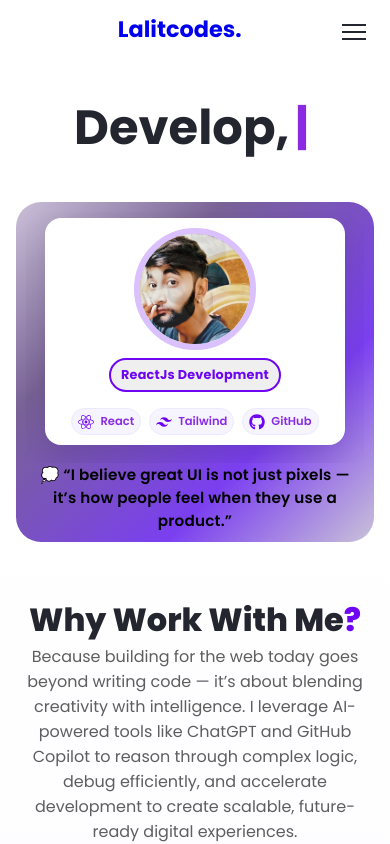
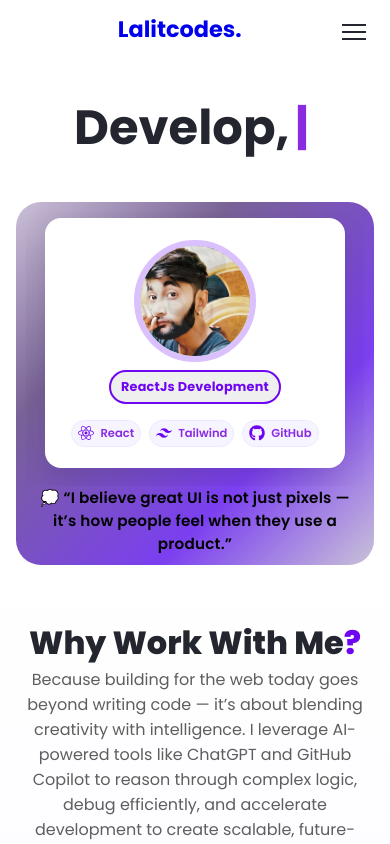
Before and after one commit to Rajputlalit/ReactJsPortfolio, a React (Vite) app: page /home in a window 390 px wide. Shown: the top 844 px of the page. Built offline with nearby package versions, Linux system fonts and the light colour scheme; the HTML template or start-up script is replaced by a standard one.

Commit message:
card size fixed.

```diff
--- a/src/components/CarouselSection.css
+++ b/src/components/CarouselSection.css
@@ -198,24 +198,6 @@
   align-items: flex-start;
 }
 
-
-
-
-.expanded-panel-inner{
-  /* background-color: #6E06F2; */
-  /* background-color: #6E06F2; */
-}
-.carousel-inner .expanded-overlay .expanded-content-columns{
-  /* background-color: #6E06F2; */
-}
-
-.expanded-panel-inner .right .screens-list{
-
-  /* background-color: aqua; */
-}
-
-
-
 /* Responsive */
 
 /* Ensure predictable sizing across elements to avoid layout jumps */
@@ -285,6 +267,7 @@
   .card {
     width: 100%;
     max-width: 360px;
+    min-height: 250px; /* ✅ ensures all cards have equal height */
     padding: 1rem;
     margin: 0 auto;
   }
```
